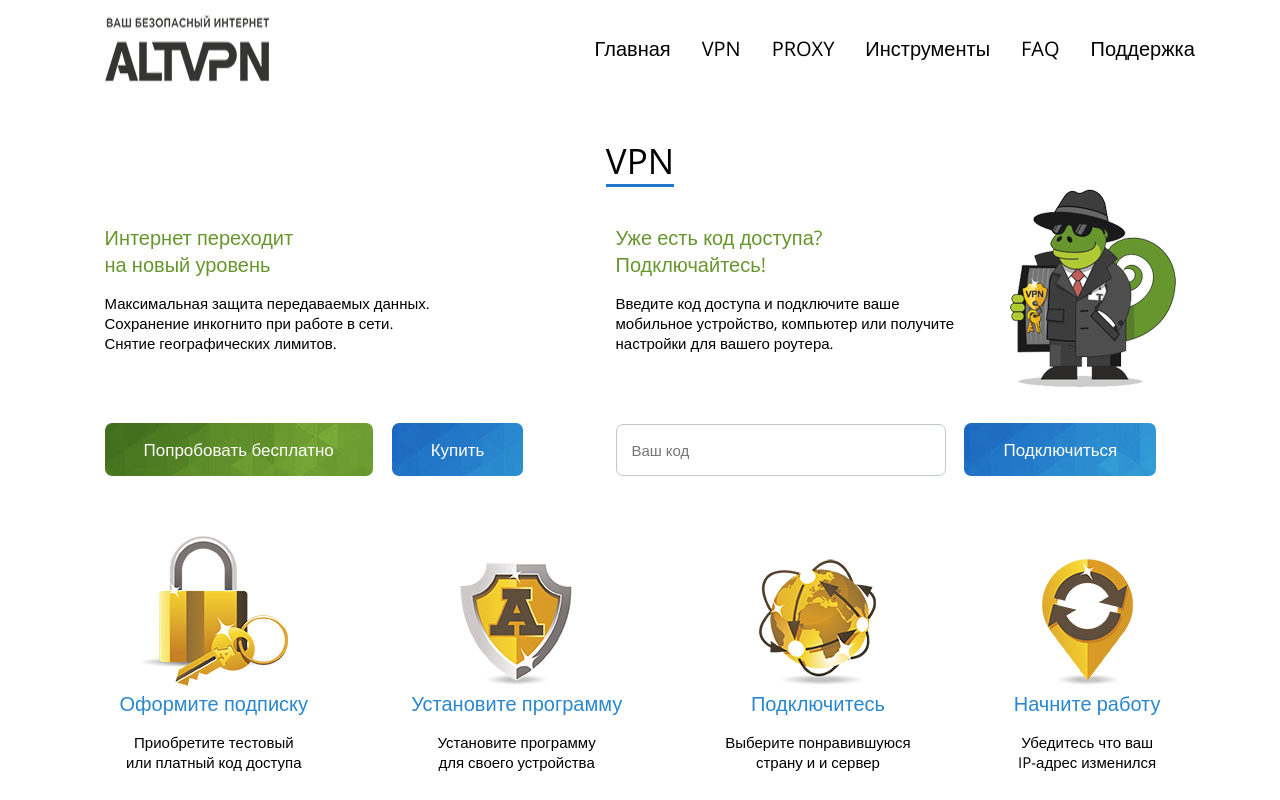
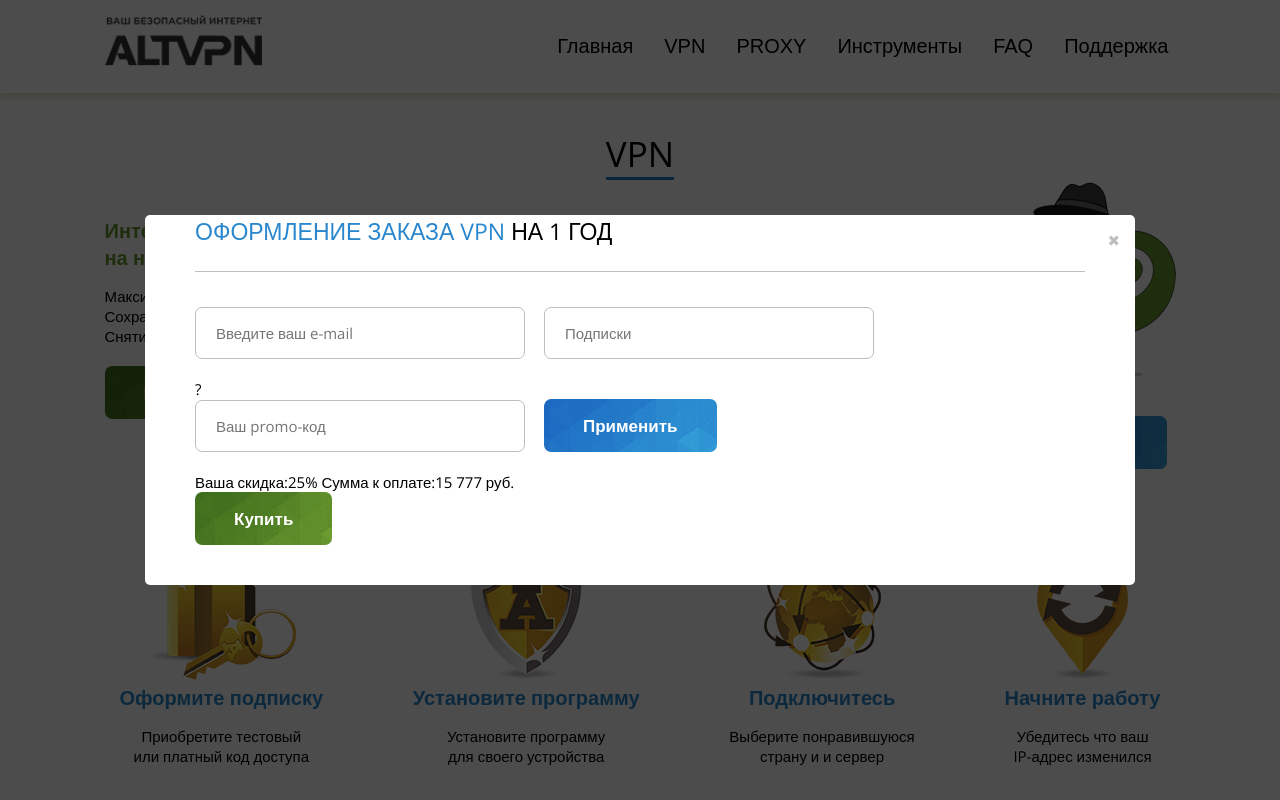
Before and after one commit to ElenaBolgova/Practice-5, a plain HTML site: page index.html in a window 1280 px wide. Both pictures are taken after a click on the button "Купить". Shown: the top 800 px of the page. Drawn offline with nearby package versions, Linux system fonts and the light colour scheme; a web font is replaced by a local one.

Commit message:
home work

```diff
--- a/css/styles.css
+++ b/css/styles.css
@@ -1,3 +1,5 @@
+/************** FONTS **************/
+
 @import url('https://fonts.googleapis.com/css?family=Fira+Sans+Extra+Condensed|Open+Sans:300,400,600,700&subset=cyrillic');
 
 /************** DEFAULT **************/
@@ -18,6 +20,7 @@
     position: relative;
     display: block;
     width: 100%;
+    min-height: 100vh;
     min-width: 320px;
     overflow: hidden;
 }
@@ -40,12 +43,23 @@ a {
 /************** HEADER **************/
 
 header {
+    position: fixed;
+    background: #fff;
+    box-shadow: 0 5px 5px 0 rgba(103, 150, 46, .2);
+    top: 0;
+    left: 0;
+    right: 0;
+    z-index: 101;
+}
+
+header .wrapper-inner {
     display: flex;
     justify-content: space-between;
 }
 
 .logo {
     margin: 15px 0;
+    max-height: 51px;
     cursor: pointer;
     transition: .4s;
 }
@@ -55,7 +69,6 @@ header {
 }
 
 nav {
-    width: 600px;
     margin: 35px 0;
 }
 
@@ -65,10 +78,13 @@ nav ul {
 }
 
 nav a {
+    font-family: 'Fira Sans Extra Condensed', sans-serif;
     position: relative;
     padding: 10px 12px 10px 19px;
     font-size: 20px;
     transition: .4s;
+    margin: 0 auto;
+    left: 5px;
 }
 
 nav li a:focus:before {
@@ -99,21 +115,74 @@ nav li a:focus:after {
 
 nav a:hover {
     color: #568619;
+    left: -5px;
 }
+
+/************** BURGER **************/
+
+.burger {
+    display: none;
+}
+/*
+@media (max-width: 740px) {
+
+    .burger {
+        display: block;
+        position: fixed;
+        top: 23px;
+        right: 23px;
+        color: #67962e;
+        font-size: 45px;
+        z-index: 102;
+    }
+
+    nav {
+        min-height: calc(100vh - 520px);
+    }
+
+    .menu {
+        display: block;
+        position: relative;
+        width: 100%;
+        min-width: 320px;
+        padding: 25px 0 0;
+        z-index: 101;
+        background: #fff;
+        left: -100px;
+        height: calc(100vh - 520px);
+        transition: .6s;
+    }
+
+    .menu li {
+        display: block;
+        padding: 5px 15px;
+        text-align: center;
+    }
+
+}*/
 
 /************** MAIN **************/
 
-.section {
+.top-section-inner {
     display: flex;
     flex-direction: row;
     justify-content: space-between;
-    margin: 0 0 60px 0;
+    margin-bottom: 60px;
 }
 
-.left-section p,
+.left-section p {
+    font-family: 'Open Sans', sans-serif;
+    max-width: 350px;
+}
+
+.sprite {
+    display: inline-flex;
+
+}
+
 .right-section p {
-    max-width: 350px;
-    margin-bottom: 55px;
+    font-family: 'Open Sans', sans-serif;
+    margin-bottom: 70px;
 }
 
 .right-section {
@@ -133,7 +202,7 @@ nav a:hover {
 
 h1 {
     text-align: center;
-    margin: 40px 0;
+    margin: 130px 0 40px 0;
 }
 
 h1 span {
@@ -142,6 +211,8 @@ h1 span {
 }
 
 h2 {
+    font-family: 'Open Sans', sans-serif;
+    font-weight: 600;
     margin-bottom: 15px;
     font-size: 20px;
 }
@@ -152,6 +223,8 @@ h2 {
 }
 
 button {
+    font-family: 'Open Sans', sans-serif;
+    font-weight: 600;
     font-size: 17px;
     padding: 15px 39px;
     border-radius: 7px;
@@ -162,15 +235,15 @@ button {
 }
 
 button:active {
-    transform: translateY(3px);
     filter: contrast(130%);
+    transform: translateY(2px);
 }
 
 .right-section input {
     width: 330px;
     border: 1px solid #c0c8ca;
     border-radius: 7px;
-    padding: 15px;
+    padding: 16px;
     transition: .4s;
 }
 
@@ -182,7 +255,7 @@ button:active {
 .blue-button {
     background: url('../images/blue-button.png') no-repeat;
     background-size: cover;
-    margin-top: 15px;
+    /*margin-top: 15px; Перенести в медиазапрос*/
 }
 
 .blue-button:hover {
@@ -227,17 +300,112 @@ p a {
 p a:hover {
     text-decoration: none;
 }
+
+/************** MODAL **************/
+
+.modal {
+    display: none;
+    justify-content: center;
+    align-items: center;
+    width: 100%;
+    height: 100vh;
+    background: rgba(0, 0, 0, 0.7);
+    overflow: auto;
+    position: fixed;
+    left: 0;
+    top: 0;
+    z-index: 101;
+}
+
+.modal-inner {
+    position: relative;
+    width: 990px;
+    padding: 0 50px 40px;
+    background: #fff;
+    border-radius: 5px;
+}
+
+.close-modal {
+    position: absolute;
+    top: 15px;
+    right: 15px;
+    color: #bebebe;
+    transition: .4s;
+}
+
+.close-modal:hover {
+    transform: scale(1.2);
+    color: #000;
+    cursor: pointer;
+}
+
+h3 {
+    text-transform: uppercase;
+    font-size: 23px;
+    margin-bottom: 60px;
+    position: relative;
+}
+
+h3:after {
+    position: absolute;
+    content: '';
+    width: 100%;
+    height: 1px;
+    background: #bebebe;
+    bottom: -25px;
+    left: 0;
+}
+
+h3 span {
+    font-size: 23px;
+    color: #2a87cd;
+    border: none;
+}
+
+.form input {
+    margin: 0 15px 20px 0;
+    padding: 15px 20px;
+    width: 330px;
+    border: 1px solid #bebebe;
+    border-radius: 7px;
+    transition: .4s;
+}
+
+.form input:focus {
+    border: none;
+    outline: none;
+}
+
+.form input:focus {
+    border: 1px solid #c0c8ca;
+    box-shadow: 0 0 10px 0 rgba(86, 134, 25, .5);
+}
+
+.form input:hover {
+    box-shadow: 0 0 10px 0 rgba(86, 134, 25, .7);
+}
+
+.form input:focus::-webkit-input-placeholder {
+    color: transparent;
+}
+
+button[type="submit"]:focus {
+    border: none;
+    outline: none;
+}
+
 /************** SECTION 2 **************/
 
-.section:nth-child(2) ul {
+.section-2 ul {
     display: flex;
     flex-direction: row;
     justify-content: space-between;
     width: 100%;
     padding: 0 15px;
+    margin-bottom: 60px;
 }
 
-.section:nth-child(2) li {
+.section-2 li {
     align-self: baseline;
     text-align: center;
 }
@@ -248,7 +416,7 @@ h2 {
 
 /************** SECTION 3 **************/
 
-.section:nth-child(3) ul {
+.section-3 ul {
     display: flex;
     flex-direction: row;
     justify-content: space-between;
@@ -260,7 +428,7 @@ h2 {
     position: relative;
     display: flex;
     flex-direction: row;
-    margin: 0 0 50px 0;
+    margin-bottom: 50px;
 }
 
 .details {
@@ -275,7 +443,7 @@ h2 {
     align-self: flex-start;
 }
 
-.section:nth-child(3) h2 {
+.section-3 h2 {
     color: #0f78bf;
 }
 
@@ -284,6 +452,8 @@ h2 {
 }
 
 .counter li::before {
+    font-family: 'Open Sans', sans-serif;
+    font-weight: 700;
     counter-increment: list;
     content: counter(list);
     position: absolute;
@@ -293,7 +463,6 @@ h2 {
     border: none;
     text-align: center;
     font-size: 157px;
-    font-weight: bold;
     color: #e2e2e2;
 }
 
@@ -335,11 +504,12 @@ footer .wrapper-inner {
 }
 
 .fa {
-    width: 30px;
-    height: 30px;
+    width: 32px;
+    height: 32px;
     border-radius: 50%;
-    line-height: 30px;
+    line-height: 32px;
     text-align: center;
+    vertical-align: middle;
     margin: 2px;
     transition: .4s;
 }
@@ -375,7 +545,7 @@ footer .wrapper-inner {
 }
 
 .fa-telegram {
-    font-size: 31px;
+    font-size: 32px;
     color: #259bd9;
     background: #fff 50% 50%;
 }
--- a/index.html
+++ b/index.html
@@ -4,18 +4,21 @@
     <meta charset="UTF-8">
     <meta name="viewport" content="width=device-width, initial-scale=1.0">
     <title>VPN</title>
+    <link rel="stylesheet" href="css/balloon.css">
     <link rel="stylesheet" href="css/font-awesome.css">
+    <link rel="stylesheet" href="css/sprites.css">
     <link rel="stylesheet" href="css/styles.css">
 </head>
 <body>
 
 <div class="wrapper">
 
-    <header role="banner" class="wrapper-inner">
-
+    <header role="banner">
+        <div class="wrapper-inner">
             <img class="logo" src="images/logo.png" alt="ALTVPN">
             <nav>
-            <ul>
+                <i class="fa fa-bars burger"></i>
+                <ul class="menu">
                     <li><a href="#">Главная</a></li>
                     <li><a href="#">VPN</a></li>
                     <li><a href="#">PROXY</a></li>
@@ -24,66 +27,65 @@
                     <li><a href="#">Поддержка</a></li>
                 </ul>
             </nav>
-
+        </div>
     </header>
 
     <main class="wrapper-inner">
 
         <div class="top-section">
             <h1><span>VPN</span></h1>
-            <div class="section">
+            <div class="top-section-inner">
                 <div class="left-section">
                     <h2>Интернет переходит<br>
                         на новый уровень</h2>
                     <p>Максимальная защита передаваемых данных.<br>
                         Сохранение инкогнито при работе в сети.<br>
                         Снятие географических лимитов.</p>
-                    <ul> <!--спрайты-->
-                        <li><a href="#"></a></li>
-                        <li><a href="#"></a></li>
-                        <li><a href="#"></a></li>
-                        <li><a href="#"></a></li>
-                        <li><a href="#"></a></li>
-                    </ul>
+                    <ul class="sprite">
+                        <li><a href="#"><span class="s1"></span></a></li>
+                        <li><a href="#"><span class="s2"></span></a></li>
+                        <li><a href="#"><span class="s3"></span></a></li>
+                        <li><a href="#"><span class="s4"></span></a></li>
+                        <li><a href="#"><span class="s5"></span></a></li>
+                    </ul><br>
                     <button class="green-button">Попробовать бесплатно</button>
                     <button class="blue-button get-modal">Купить</button>
-                    <!--Модальное окно--> <!--<div class="modal">
+                    <div class="modal"><!--Модальное окно-->
                         <div class="modal-inner">
                             <div class="close-modal">&#10006;</div>
                             <form action="#" class="form">
-                        <label><input type="text" placeholder="Введите ваше имя" name="name" id="name-area" required>
-                        </label>
+                                <h3><span>Оформление заказа VPN </span>на 1 год</h3>
                                 <label><input type="email" placeholder="Введите ваш e-mail" name="email" id="email-area" required>
                                 </label>
-                        <div class="custom-select">
-                            <div class="current-value">Выберите страну</div>
-                            <ul>
-                                <li>Россия</li>
-                                <li>Украина</li>
-                                <li>USA</li>
-                            </ul>
-                            <input type="text">
+                                <label><input type="text" placeholder="Подписки" name="subscribe" id="subscribe-area" required>
+                                </label>
+                                <div class="custom-count">
+                                    <!--<input type="text">-->
                                 </div>
-                        <div class="custom-select">
-                            <div class="current-value">Выберите город</div>
-                            <ul>
-                                <li>Харьков</li>
-                                <li>Киев</li>
-                                <li>Днепр</li>
-                            </ul>
-                            <input type="text">
+                                <div class="custom-check">
+                                    <!--<input type="text">-->
                                 </div>
-                        <input type="submit" id="submit" value="Отправить">
+                                <div class="modal-help">?</div><!--baloon-->
+                                <form>
+                                    <label><input type="text" placeholder="Ваш promo-код" name="promo-code" id="promo-code-area" required>
+                                    </label>
+                                    <button type="submit" class="blue-button">Применить</button>
+                                </form>
+                                <div>
+                                    Ваша скидка:<span>25%</span>
+                                    Сумма к оплате:<span>15 777 руб.</span>
+                                </div>
+                                <button type="submit" class="green-button">Купить</button>
                             </form>
                         </div>
-            </div>-->
+            </div>
                 </div>
 
                 <div class="right-section">
                     <div class="right-section-inner">
                         <h2>Уже есть код доступа?<br>
                             Подключайтесь!</h2>
-                        <p>Введите код доступа и подключите ваше мобильное устройство, компьютер или получите настройки для вашего роутера.</p>
+                        <p>Введите код доступа и подключите ваше<br>мобильное устройство, компьютер<br>или получите настройки для вашего роутера.</p>
                         <form>
                             <label><input type="text" name="code" placeholder="Ваш код"></label>
                             <button class="blue-button">Подключиться</button>
@@ -94,7 +96,7 @@
             </div>
         </div>
 
-        <div class="section">
+        <div class="section-2">
             <ul>
                 <li>
                     <img src="images/key.png" alt="image">
@@ -119,7 +121,7 @@
             </ul>
         </div>
 
-        <div class="section">
+        <div class="section-3">
             <ul class="counter">
                 <li class="list">
                     <img src="images/1.png" alt="image">
@@ -234,6 +236,7 @@
 
 </div>
 
+<script src="js/jquery-3.1.1.min.js"></script>
 <script src="js/custom-scripts.js"></script>
 
 </body>
--- a/js/custom-scripts.js
+++ b/js/custom-scripts.js
@@ -0,0 +1,26 @@
+$(window).ready(function() {
+
+    ///// MODAL /////
+
+    $('.get-modal').click(function() {
+        $('.modal').fadeIn(400).css('display', 'flex');
+    });
+
+    $('.modal').click(function(event) {
+        var clickedElement = event.target;
+        if(!$(clickedElement).closest('.modal-inner').length) {
+            $('.modal').fadeOut(400);
+        }
+        if($(clickedElement).hasClass('close-modal')) {
+            $('.modal').fadeOut(400);
+        }
+    });
+
+    ///// BURGER /////
+
+    $('.burger').click(function() {
+        $(this).toggleClass('fa-close fa-bars');
+        $('.menu').toggleClass('active');
+    });
+
+});
```
Lines whose indentation alone changed are shown as unchanged.
